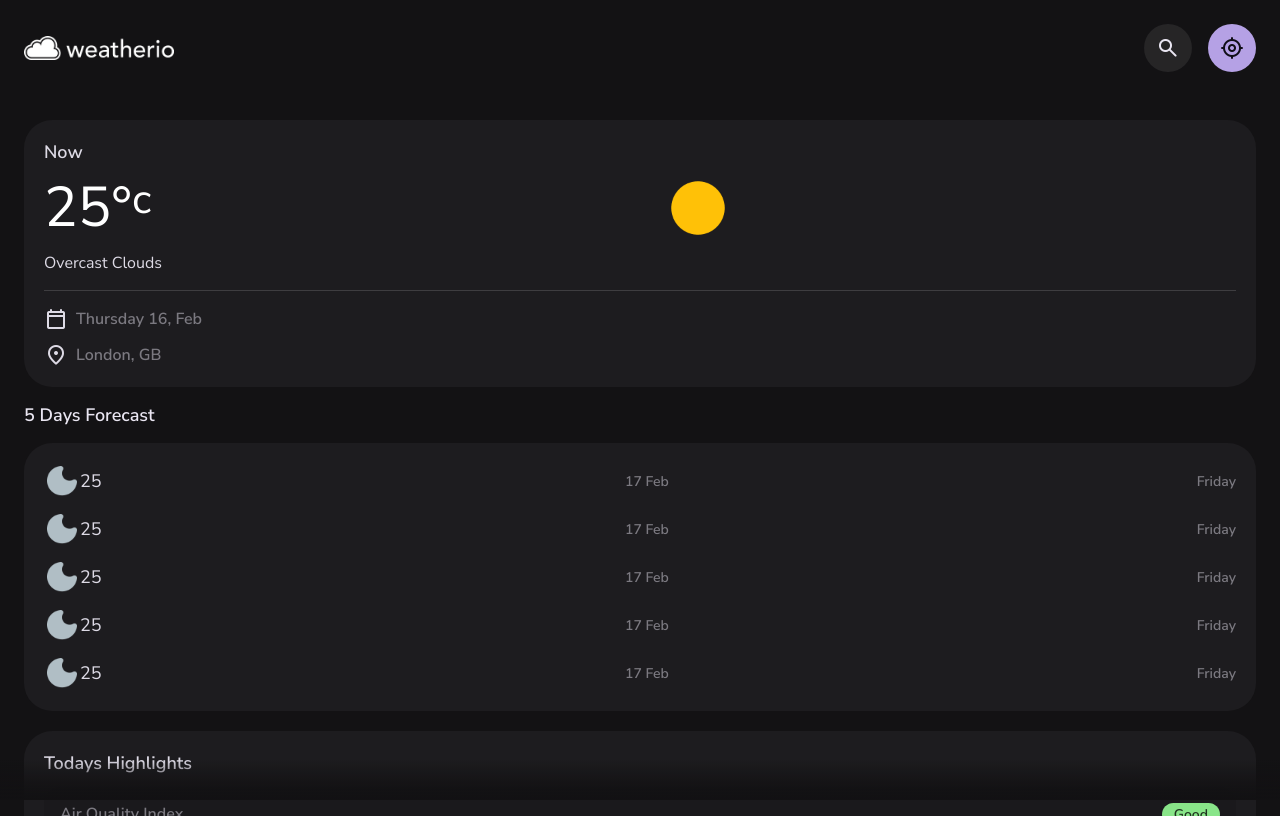
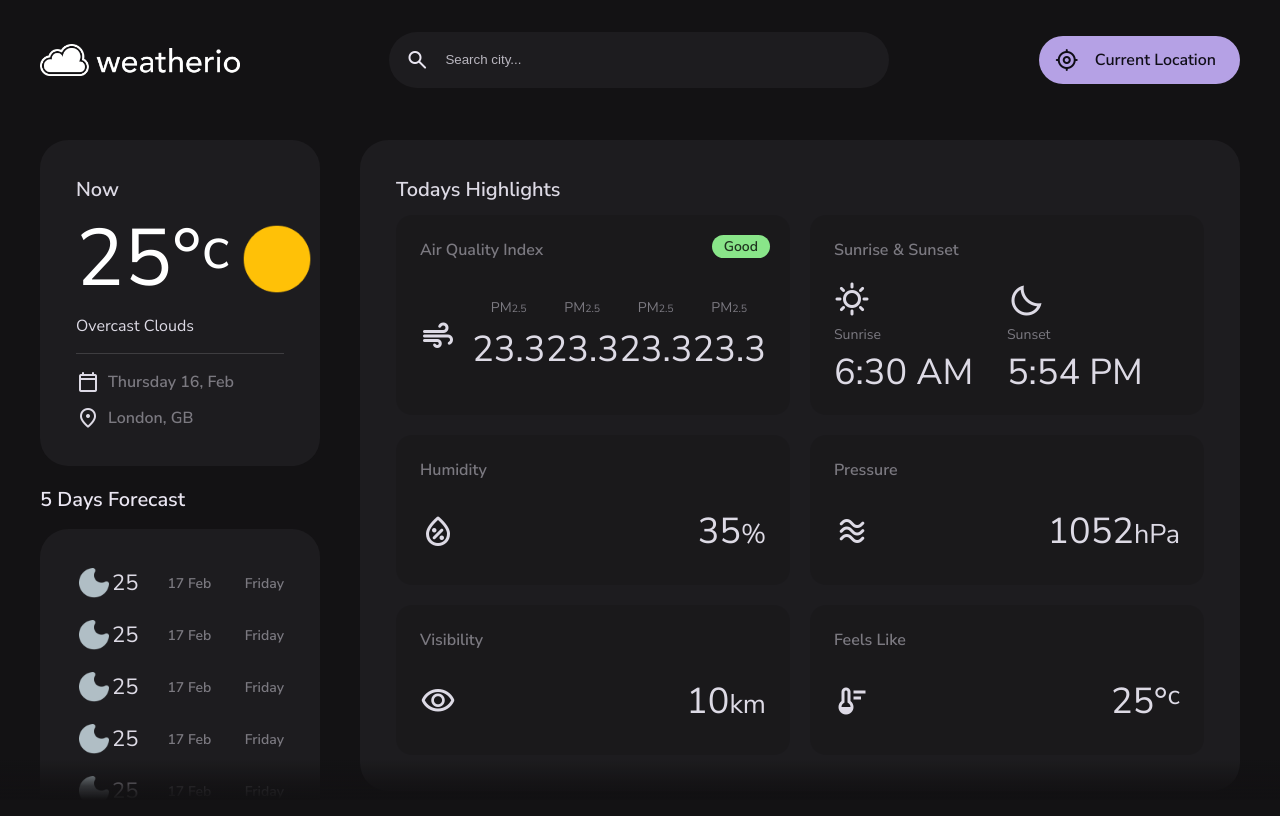
Before and after one commit to anish-18github/Weather.io, a website: page src/index.html in a window 1280 px wide. Drawn offline with Linux system fonts and the light colour scheme.

Commit message:
still working on responsive for screen larger than 1200px

```diff
--- a/src/assets/css/style.css
+++ b/src/assets/css/style.css
@@ -644,12 +644,12 @@ article.container::before {
   font-size: 3.2rem;
 }
 
-.highlights-list {
+.highlight-list {
   display: grid;
   gap: 20px;
 }
 
-.highlights-list .title-3 {
+.highlight-list .title-3 {
   color: var(--on-surface-variant);
   margin-block-end: 20px;
 }
@@ -884,4 +884,276 @@ article.container::before {
   .section>.title-2 {
     margin-block-end: 16px;
   }
+
+  .card-lg {
+    padding: 24px;
+  }
+
+  .card-sm {
+    padding: 20px;
+    display: grid;
+    grid-template-rows: min-content 1fr;
+  }
+
+  .badge {
+    top: 20px;
+    right: 20px;
+  }
+
+
+
+  /*
+  * HEADER
+  */
+
+  .header-actions {
+    gap: 24px;
+  }
+
+  .header .btn-primary {
+    padding-inline: 16px 24px;
+  }
+
+  .header .btn-primary .span {
+    display: block;
+  }
+
+  .search-view {
+    clip-path: circle(3% at calc(100% - 273px) 6%);
+  }
+
+
+  /*
+  * MAIN
+  */
+
+  main {
+    height: calc(100vh - 96px);
+    height: calc(100svh - 96px);
+  }
+
+  article.container {
+    padding-block-start: 0;
+    grid-template-columns: 280px minmax(0, 1fr);
+    align-items: flex-start;
+    gap: 24px;
+  }
+
+
+  .content-left {
+    position: sticky;
+    top: 0;
+  }
+
+  .section:not(:last-child) {
+    margin-block: 20px;
+  }
+
+  .forecast-card .card-item:not(:last-child) {
+    margin-block-end: 16px;
+  }
+
+  .highlight-list {
+    grid-template-columns: 1fr 1fr;
+  }
+
+  .highlight-card:nth-child(n+3) {
+    height: 120px;
+  }
+
+  .highlights .m-icon {
+    font-size: 3.6rem;
+  }
+
+  .highlight-card.one .card-item {
+    width: 25%;
+    flex-direction: column-reverse;
+    gap: 8px;
+  }
+
+  .slider-container {
+    margin-inline: 0 -24px;
+    border-bottom-left-radius: var(--radius-16);
+    border-top-left-radius: var(--radius-16);
+  }
+
+  .slider-list::before {
+    display: none;
+  }
+
+  .slider-list::after {
+    min-width: 12px;
+  }
+
+  .hourly-forecast .card-sm {
+    padding: 16px;
+  }
 }
+
+
+
+/*
+ * Responsive for large than 1200px screen
+*/
+
+@media (min-width: 1200px) {
+
+  /*
+  * CUSTOM PROPERTY
+  */
+
+  :root {
+
+    /* font size */
+    --heading: 8rem;
+    --title-2: 2rem;
+  }
+
+  /*
+  * REUSED STYLE
+  */
+
+  .container {
+    padding: 40px;
+  }
+
+  .card-lg {
+    padding: 36px;
+  }
+
+  .card-sm {
+    padding: 24px;
+  }
+
+  .title-1 {
+    --title-1: 3.6rem;
+  }
+
+  .highlight-card.two .card-item {
+    column-gap: 24px;
+  }
+
+  /*
+  * HEADER
+  */
+
+  .header .icon-btn {
+    display: none;
+  }
+
+  .logo img {
+    width: 200px;
+  }
+
+  .header {
+    position: relative;
+    height: 120px;
+    z-index: 4;
+  }
+
+  .header .container {
+    padding-block: 0;
+    height: 100%;
+  }
+
+  .search-view,
+  .search-view.active {
+    all: unset;
+    display: block;
+    position: relative;
+    width: 500px;
+    animation: none;
+  }
+
+  .search-wrapper {
+    border-block-end: none;
+  }
+
+  .search-wrapper>.m-icon {
+    display: block;
+  }
+
+  .search-field,
+  .search-view .view-list {
+    background-color: var(--surface);
+  }
+
+  .search-field {
+    height: 56px;
+    border-radius: var(--radius-28);
+  }
+
+  .search-result,
+  .search-view:not(:focus-within) .search-result {
+    display: none;
+  }
+
+  .search-view:focus-within .search-result.active {
+    display: block;
+  }
+
+  .search-view:has(.search-result.active):focus-within .search-field {
+    border-bottom-left-radius: 0;
+    border-bottom-right-radius: 0;
+  }
+
+  .search-view .view-list {
+    position: absolute;
+    top: 100%;
+    left: 0;
+    width: 100%;
+    max-height: 360px;
+    border-radius: 0 0 var(--radius-28) var(--radius-28);
+    border-block-start: 1px solid var(--outline);
+    /* for firefox */
+    overflow-y: auto;
+    overflow-y: overlay;
+  }
+
+  .search-view .view-list:empty {
+    min-height: 120px;
+  }
+
+  .search-view .view-list::-webkit-scrollbar-button {
+    height: 20px;
+  }
+
+  .search-view:is(:hover, :has(.view-list):hover) {
+    filter: drop-shadow(var(--shadow-1));
+  }
+
+  .search-view:is(:focus-within, :has(.view-list):focus-within) {
+    filter: drop-shadow(var(--shadow-2));
+  }
+
+  /*
+  * MAIN
+  */
+
+  main {
+    height: calc(100vh - 120px);
+    height: calc(100svh - 120px);
+  }
+
+  article.container {
+    grid-template-columns: 360px minmax(0 1fr);
+    gap: 40px;
+  }
+
+  .current-weather .weather-icon {
+    width: 80px;
+  }
+
+  .forecast-card .title-2 {
+    --title-2: 2.2rem;
+  }
+
+  .highlight-card:nth-child(-n+2) {
+    height: 200px;
+  }
+
+  .highlight-card:nth-child(n+3) {
+    height: 150px;
+  }
+
+}
--- a/src/index.html
+++ b/src/index.html
@@ -46,13 +46,13 @@
                 <img src="./assets/images/logo.png" width="364" height="58" alt="logo">
             </a>
 
-            <div class="search-view" data-search-view>
+            <div class="search-view active" data-search-view>
 
                 <div class="search-wrapper">
                     <input type="search" name="search" placeholder="Search city..." autocomplete="off"
                         class="search-field" data-search-field>
 
-                    <span class="m-icon">search</span>
+                    <span class="m-icon leading-icon">search</span>
 
                     <button class="icon-btn leading-icon has-state" aria-label="close search" data-search-toggler>
 
@@ -257,7 +257,7 @@
 
                         <h2 class="title-2" id="highlights-label">Todays Highlights</h2>
 
-                        <div class="highlights-list">
+                        <div class="highlight-list">
 
                             <div class="card card-sm highlight-card one">
 
@@ -392,7 +392,7 @@
                     - #HOURLY FORECAST
                 -->
 
-                <section class="section hourly-forecast" aria-label="hourly forecast" data-hourly-forecast>
+                <section class="section " aria-label="hourly forecast" data-hourly-forecast>
 
                     <h2 class="title-2">Today at</h2>
 
```
